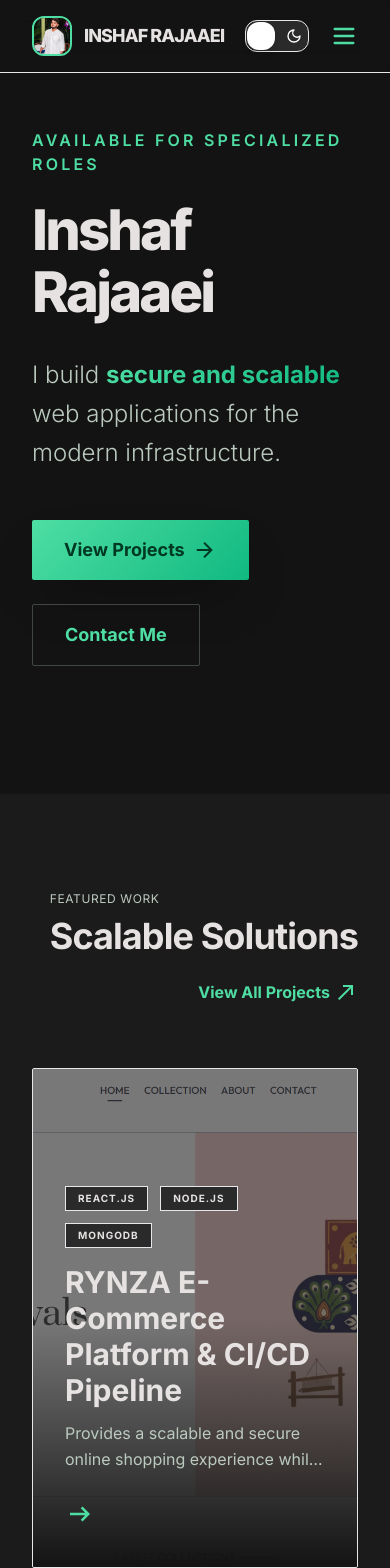
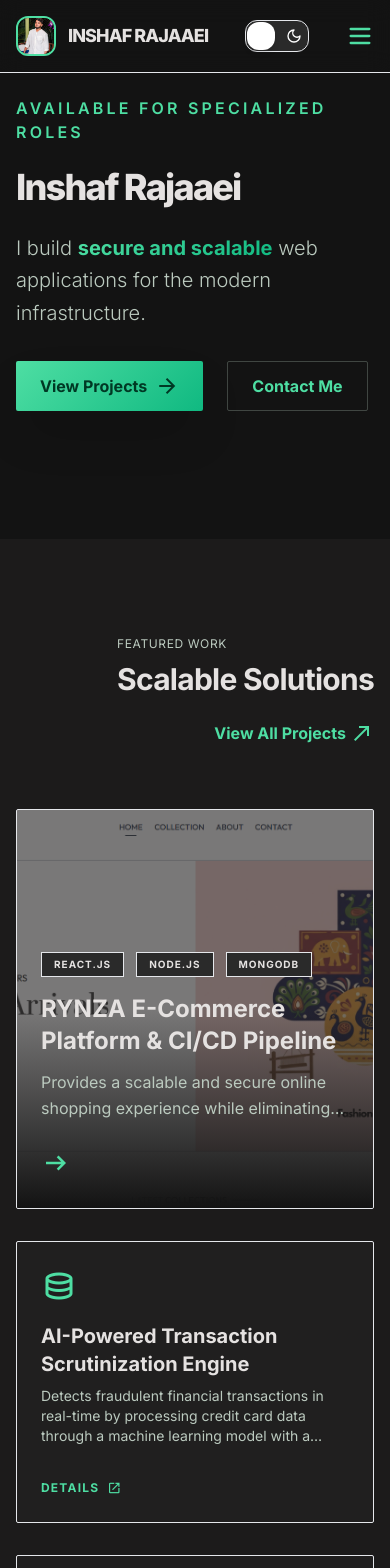
Before and after one commit to InshafRajaaei/InshafRajaaei, a React (Vite) app: page / in a window 390 px wide. Shown: the top 1568 px of the page. Built offline with nearby package versions, Linux system fonts and the light colour scheme.

Commit message:
style: Update component padding and typography for improved layout consistency

```diff
--- a/src/components/About.jsx
+++ b/src/components/About.jsx
@@ -1,10 +1,10 @@
 export default function About() {
   return (
-    <section id="about" className="max-w-7xl mx-auto px-8 mb-20 pt-16">
+    <section id="about" className="max-w-7xl mx-auto px-4 md:px-8 mb-20 pt-16">
       <div className="grid grid-cols-1 lg:grid-cols-2 gap-20 items-center">
         <div className="relative">
           <div className="absolute -top-10 -left-10 w-40 h-40 border-t-2 border-l-2 border-primary/30 hidden lg:block"></div>
-          <p className="text-[1.75rem] font-bold leading-snug text-on-surface relative z-10">
+          <p className="text-xl md:text-[1.75rem] font-bold leading-snug text-on-surface relative z-10">
             "Engineering is more than writing code—it's about creating structural integrity in a digital landscape. I focus on building systems that don't just work, but scale and persist through failure."
           </p>
           <div className="mt-8 flex items-center gap-4">
--- a/src/components/AllCertificates.jsx
+++ b/src/components/AllCertificates.jsx
@@ -6,14 +6,14 @@ export default function AllCertificates() {
 
   return (
     <section id="allcertificates" className="bg-surface-container-low py-24 mb-32">
-      <div className="max-w-7xl mx-auto px-8">
+      <div className="max-w-7xl mx-auto px-4 md:px-8">
         <h2 className="text-4xl font-bold tracking-tight text-on-surface mb-16 text-center">All Certificates</h2>
 
         <div className="grid md:grid-cols-2 lg:grid-cols-3 gap-8">
           {allCertificates.map((cert) => (
             <div
               key={cert.id}
-              className="bg-surface-container p-8 flex flex-col border border-outline-variant/20 hover:border-primary/50 transition-colors group cursor-pointer rounded-sm"
+              className="bg-surface-container p-6 md:p-8 flex flex-col border border-outline-variant/20 hover:border-primary/50 transition-colors group cursor-pointer rounded-sm"
               onClick={() => window.open(cert.url, '_blank')}
             >
               <div className="flex justify-between items-start mb-6">
--- a/src/components/Certificates.jsx
+++ b/src/components/Certificates.jsx
@@ -24,7 +24,7 @@ export default function Certificates() {
   }
 
   return (
-    <section id="certificates" className="max-w-7xl mx-auto px-8 mb-32 pt-16">
+    <section id="certificates" className="max-w-7xl mx-auto px-4 md:px-8 mb-32 pt-16">
       <div className="flex flex-col md:flex-row justify-between items-end mb-16 gap-6">
         <div>
           <span className="text-[0.75rem] uppercase tracking-[0.05em] font-['Inter'] text-on-surface-variant block mb-2">
@@ -41,7 +41,7 @@ export default function Certificates() {
         {displayedCertificates.map((cert) => (
           <div
             key={cert.id}
-            className="bg-surface-container p-8 flex flex-col border border-outline-variant/20 hover:border-primary/50 transition-colors group cursor-pointer rounded-sm"
+            className="bg-surface-container p-6 md:p-8 flex flex-col border border-outline-variant/20 hover:border-primary/50 transition-colors group cursor-pointer rounded-sm"
             onClick={() => window.open(cert.url, '_blank')}
           >
             <div className="flex justify-between items-start mb-6">
--- a/src/components/Contact.jsx
+++ b/src/components/Contact.jsx
@@ -53,7 +53,7 @@ export default function Contact() {
   }
 
   return (
-    <section id="contact" className="max-w-7xl mx-auto px-8 mb-20 pt-16">
+    <section id="contact" className="max-w-7xl mx-auto px-4 md:px-8 mb-20 pt-16">
       <div className="grid md:grid-cols-2 gap-12">
         {/* Left Side - Info */}
         <div className="flex flex-col justify-center">
@@ -90,9 +90,9 @@ export default function Contact() {
         </div>
 
         {/* Right Side - Form */}
-        <div className="bg-surface-container p-8 border border-outline-variant/20 rounded-sm">
+        <div className="bg-surface-container p-6 md:p-8 border border-outline-variant/20 rounded-sm">
           <form onSubmit={handleSubmit} className="space-y-6">
-            <div className="grid grid-cols-2 gap-4">
+            <div className="grid grid-cols-1 sm:grid-cols-2 gap-4">
               <div>
                 <label htmlFor="name" className="block text-sm font-bold text-on-surface-variant mb-2">
                   YOUR NAME
--- a/src/components/FeaturedProjects.jsx
+++ b/src/components/FeaturedProjects.jsx
@@ -7,13 +7,13 @@ export default function FeaturedProjects({ onShowAll }) {
 
   return (
     <section id="projects" className="bg-surface-container-low py-24 mb-32">
-      <div className="max-w-7xl mx-auto px-8">
+      <div className="max-w-7xl mx-auto px-4 md:px-8">
         <div className="flex flex-col md:flex-row justify-between items-end mb-16 gap-6">
           <div>
             <span className="text-[0.75rem] uppercase tracking-[0.05em] font-['Inter'] text-on-surface-variant block mb-2">
               Featured Work
             </span>
-            <h2 className="text-4xl font-bold tracking-tight text-on-surface">Scalable Solutions</h2>
+            <h2 className="text-3xl md:text-4xl font-bold tracking-tight text-on-surface">Scalable Solutions</h2>
           </div>
           <button
             onClick={onShowAll}
@@ -27,7 +27,7 @@ export default function FeaturedProjects({ onShowAll }) {
           {/* Large Project Card */}
           {mainProject && (
             <div className="md:col-span-8 group cursor-pointer" onClick={() => window.open(mainProject.github, '_blank')}>
-              <div className="bg-surface-container h-[500px] relative overflow-hidden flex flex-col justify-end p-8 border border-outline-variant/20 rounded-sm">
+              <div className="bg-surface-container h-[400px] md:h-[500px] relative overflow-hidden flex flex-col justify-end p-6 md:p-8 border border-outline-variant/20 rounded-sm">
                 <img
                   alt={mainProject.title}
                   className="absolute inset-0 w-full h-full object-cover opacity-40 group-hover:scale-105 transition-transform duration-700"
@@ -42,7 +42,7 @@ export default function FeaturedProjects({ onShowAll }) {
                       </span>
                     ))}
                   </div>
-                  <h3 className="text-3xl font-bold mb-3 text-on-surface">{mainProject.title}</h3>
+                  <h3 className="text-2xl md:text-3xl font-bold mb-3 text-on-surface">{mainProject.title}</h3>
                   <p className="text-on-surface-variant max-w-lg mb-6 leading-relaxed line-clamp-2">
                     {mainProject.problem}
                   </p>
@@ -59,7 +59,7 @@ export default function FeaturedProjects({ onShowAll }) {
             {sideProjects.map((project, index) => (
               <div
                 key={project.id}
-                className="bg-surface-container p-8 flex-1 border border-outline-variant/20 hover:bg-surface-bright/20 transition-colors group cursor-pointer rounded-sm"
+                className="bg-surface-container p-6 md:p-8 flex-1 border border-outline-variant/20 hover:bg-surface-bright/20 transition-colors group cursor-pointer rounded-sm"
                 onClick={() => window.open(project.github, '_blank')}
               >
                 <div className="mb-8">
--- a/src/components/Footer.jsx
+++ b/src/components/Footer.jsx
@@ -1,7 +1,7 @@
 export default function Footer() {
   return (
     <footer className="w-full border-t border-outline-variant/20 bg-surface mt-24">
-      <div className="flex flex-col md:flex-row justify-between items-center py-12 px-8 max-w-7xl mx-auto gap-6">
+      <div className="flex flex-col md:flex-row justify-between items-center py-12 px-4 md:px-8 max-w-7xl mx-auto gap-6">
         <div className="text-[0.75rem] uppercase tracking-[0.05em] font-['Inter'] text-on-surface-variant text-center md:text-left">
           © {new Date().getFullYear()} Inshaf Rajaaei. Built for Scalability.
         </div>
--- a/src/components/Hero.jsx
+++ b/src/components/Hero.jsx
@@ -2,24 +2,24 @@ import heroImg from '../data/hero.jpg'
 
 export default function Hero() {
   return (
-    <section id="hero" className="max-w-7xl mx-auto px-8 mb-32 pt-32 lg:pt-40">
+    <section id="hero" className="max-w-7xl mx-auto px-4 md:px-8 mb-32 pt-24 md:pt-32 lg:pt-40">
       <div className="grid grid-cols-1 lg:grid-cols-12 gap-12 items-center">
         <div className="lg:col-span-8">
           <span className="label-md uppercase tracking-[0.2em] text-primary mb-6 block font-semibold">
             Available for specialized roles
           </span>
-          <h1 className="text-[3.5rem] md:text-[5rem] leading-[1.1] font-extrabold tracking-tighter mb-8 text-on-surface">
+          <h1 className="text-4xl sm:text-5xl md:text-[5rem] leading-[1.1] font-extrabold tracking-tighter mb-6 md:mb-8 text-on-surface">
             Inshaf Rajaaei
           </h1>
-          <p className="text-2xl md:text-3xl font-light text-on-surface-variant max-w-2xl mb-12 leading-relaxed">
+          <p className="text-xl md:text-3xl font-light text-on-surface-variant max-w-2xl mb-8 md:mb-12 leading-relaxed">
             I build <span className="hero-gradient-text font-bold">secure and scalable</span> web applications for the modern infrastructure.
           </p>
           <div className="flex flex-wrap gap-6">
-            <a href="#projects" className="primary-cta-gradient text-on-primary px-8 py-4 text-lg font-bold shadow-2xl hover:brightness-110 transition-all flex items-center gap-2 rounded-sm">
+            <a href="#projects" className="primary-cta-gradient text-on-primary px-6 py-3 md:px-8 md:py-4 text-base md:text-lg font-bold shadow-2xl hover:brightness-110 transition-all flex items-center gap-2 rounded-sm">
               View Projects
               <span className="material-symbols-outlined">arrow_forward</span>
             </a>
-            <a href="#contact" className="border border-outline/40 text-primary px-8 py-4 text-lg font-bold hover:bg-primary/5 transition-all inline-flex items-center rounded-sm">
+            <a href="#contact" className="border border-outline/40 text-primary px-6 py-3 md:px-8 md:py-4 text-base md:text-lg font-bold hover:bg-primary/5 transition-all inline-flex items-center rounded-sm">
               Contact Me
             </a>
           </div>
--- a/src/components/Navigation.jsx
+++ b/src/components/Navigation.jsx
@@ -17,7 +17,7 @@ export default function Navigation({ onNavClick, darkMode, onThemeToggle }) {
 
   return (
     <nav className="fixed top-0 w-full z-50 bg-background/70 backdrop-blur-md border-b border-outline-variant/10 transition-colors duration-300">
-      <div className="flex justify-between items-center px-8 py-4 max-w-7xl mx-auto w-full">
+      <div className="flex justify-between items-center px-4 md:px-8 py-4 max-w-7xl mx-auto w-full">
         <a href="#hero" onClick={onNavClick} className="flex items-center gap-3 cursor-pointer hover:opacity-80 transition-opacity">
           <img
             src={profileImg}
--- a/src/components/Services.jsx
+++ b/src/components/Services.jsx
@@ -9,7 +9,7 @@ const iconMap = {
 
 export default function Services() {
   return (
-    <section id="services" className="max-w-7xl mx-auto px-8 mb-32 pt-16">
+    <section id="services" className="max-w-7xl mx-auto px-4 md:px-8 mb-32 pt-16">
       <div className="text-center mb-16">
         <span className="text-[0.75rem] uppercase tracking-[0.05em] font-['Inter'] text-on-surface-variant block mb-2">
           What I Can Do
@@ -19,7 +19,7 @@ export default function Services() {
 
       <div className="grid grid-cols-1 md:grid-cols-2 gap-8">
         {servicesData.services.map((service) => (
-          <div key={service.id} className="bg-surface-container p-8 border border-outline-variant/20 hover:border-primary/40 transition-all group rounded-sm">
+          <div key={service.id} className="bg-surface-container p-6 md:p-8 border border-outline-variant/20 hover:border-primary/40 transition-all group rounded-sm">
             <div className="flex items-center gap-4 mb-6">
               <span className="material-symbols-outlined text-primary text-4xl bg-primary/10 p-3 rounded-lg">
                 {iconMap[service.icon] || 'miscellaneous_services'}
--- a/src/components/Skills.jsx
+++ b/src/components/Skills.jsx
@@ -26,7 +26,7 @@ export default function Skills() {
   const categories = Object.entries(skillsData.skills);
 
   return (
-    <section id="skills" className="max-w-7xl mx-auto px-8 mb-32 pt-12 mt-[-4rem]">
+    <section id="skills" className="max-w-7xl mx-auto px-4 md:px-8 mb-32 pt-12 mt-[-4rem]">
       <div className="text-center mb-16">
         <span className="text-[0.75rem] uppercase tracking-[0.05em] font-['Inter'] text-on-surface-variant block mb-2">
           The Architecture
@@ -36,7 +36,7 @@ export default function Skills() {
 
       <div className="grid grid-cols-2 md:grid-cols-4 gap-4">
         {categories.map(([key, data]) => (
-          <div key={key} className="bg-surface-container p-6 flex flex-col items-center justify-center text-center gap-3 border border-outline-variant/10 hover:border-primary/40 transition-all rounded-sm">
+          <div key={key} className="bg-surface-container p-4 md:p-6 flex flex-col items-center justify-center text-center gap-3 border border-outline-variant/10 hover:border-primary/40 transition-all rounded-sm">
             <span className="material-symbols-outlined text-primary text-3xl">
               {iconMap[key] || 'settings'}
             </span>
```
Also changed, not shown: src/components/AllProjects.jsx (+4 -4 lines).
